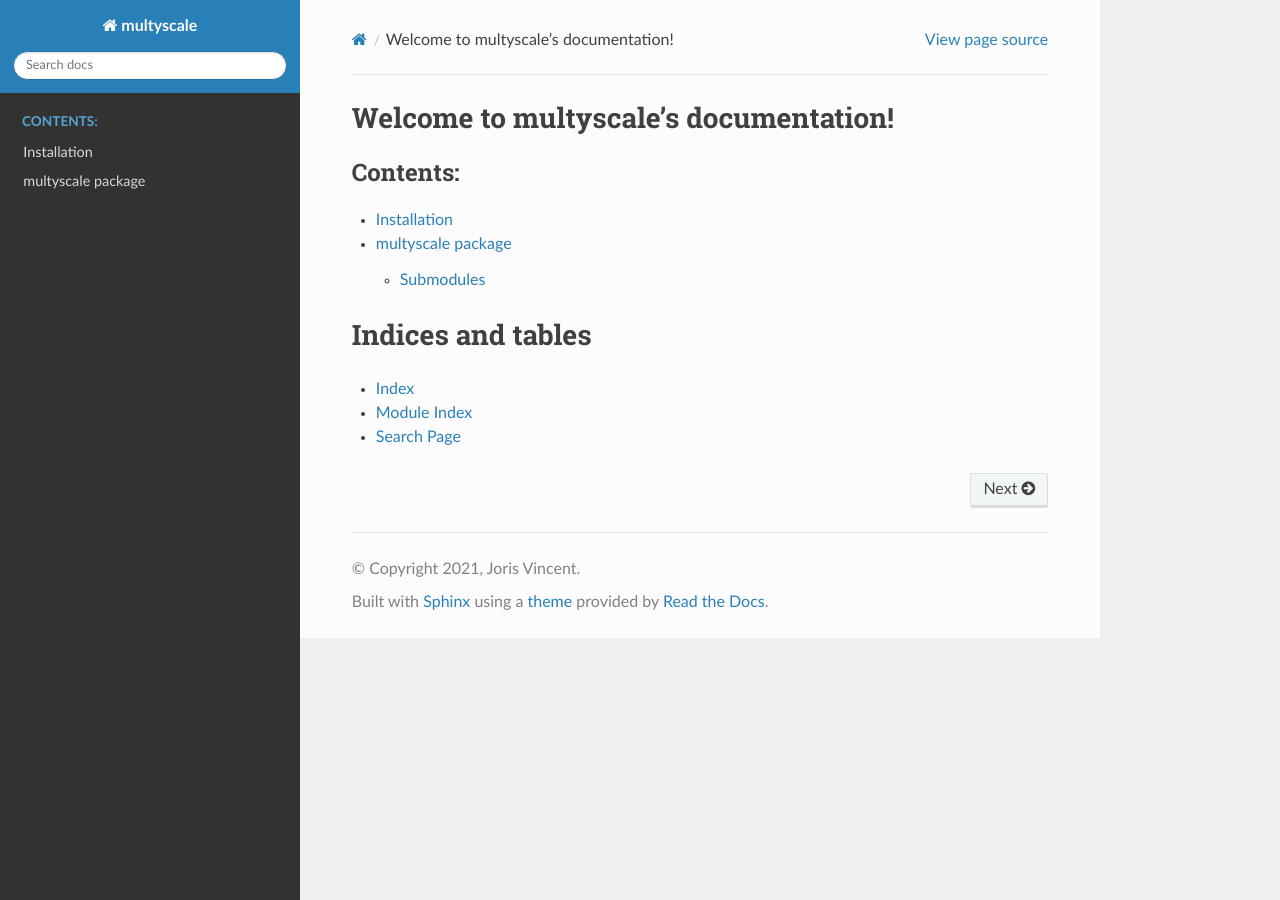
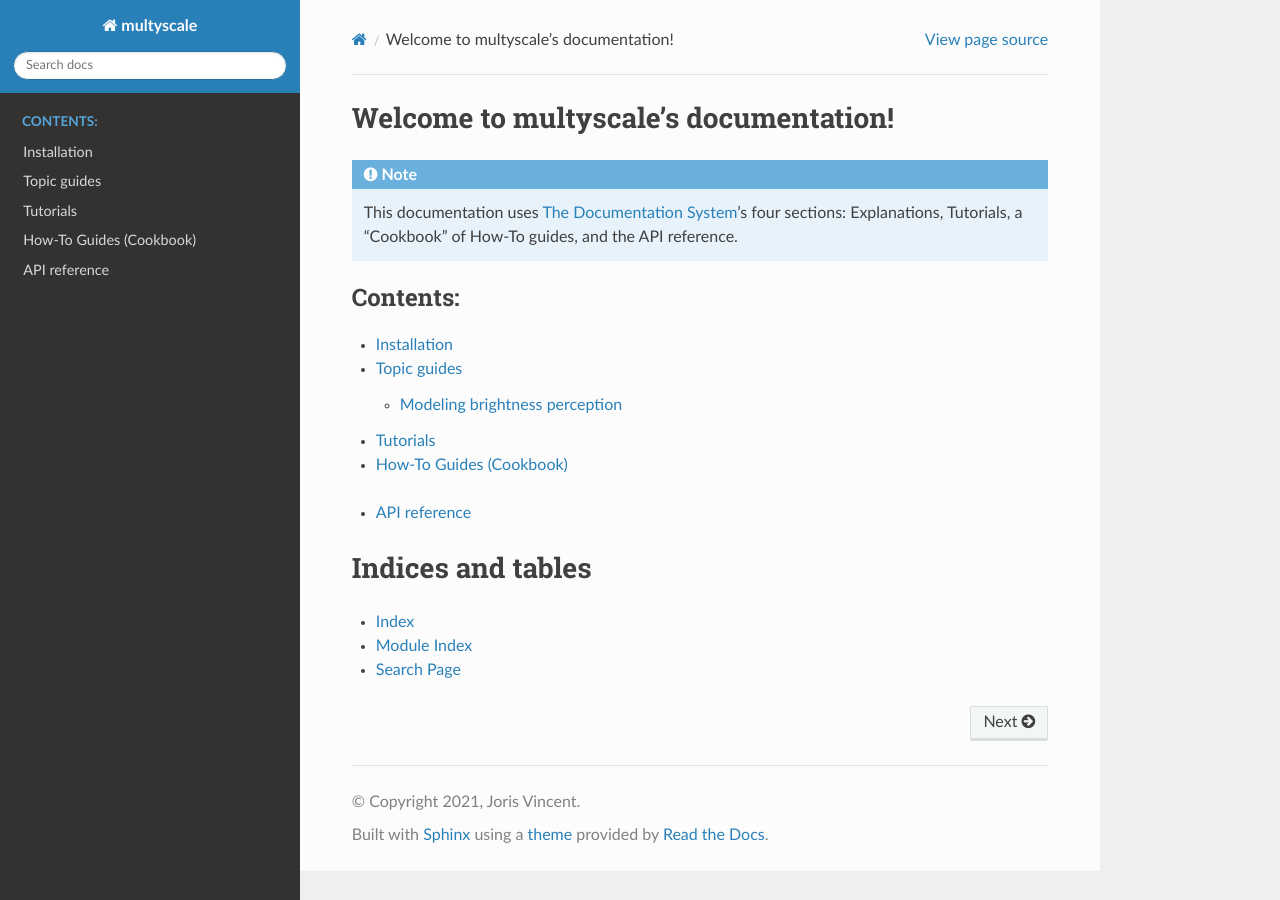
Before and after one commit to computational-psychology/multyscale, a Sphinx documentation site: the page built from docs/index.rst, in a window 1280 px wide. Built offline with Sphinx 7.4.7 and the Read the Docs theme 2.0.0, drawn with Linux system fonts in a browser that asks for light colours.

Commit message:
Split documentation into Topic Guides, Tutorials, How-to, Reference
Documentation system recommended by https://documentation.divio.com/

```diff
--- /dev/null
+++ b/docs/cookbook/cookbook.rst
@@ -0,0 +1,2 @@
+How-To Guides (Cookbook)
+=========================
--- a/docs/index.rst
+++ b/docs/index.rst
@@ -6,13 +6,23 @@
 Welcome to multyscale's documentation!
 ======================================
 
+.. note::
+   This documentation uses `The Documentation System`_'s four sections:
+   Explanations, Tutorials, a "Cookbook" of How-To guides, and the API reference.
+
 .. toctree::
    :maxdepth: 2
    :caption: Contents:
 
    install
-   multyscale
+   topics/topics
+   tutorials/tutorials
+   cookbook/cookbook.rst
 
+.. toctree::
+   :maxdepth: 1
+
+   reference/multyscale
 
 Indices and tables
 ==================
@@ -20,3 +30,5 @@ Indices and tables
 * :ref:`genindex`
 * :ref:`modindex`
 * :ref:`search`
+
+.. _The Documentation System: https://documentation.divio.com/
--- a/docs/multyscale.rst
+++ b/docs/reference/multyscale.rst
@@ -1,13 +1,10 @@
-multyscale package
-==================
+API reference
+=========================
 
 .. automodule:: multyscale
    :members:
    :undoc-members:
    :show-inheritance:
-
-Submodules
-----------
 
 .. toctree::
    :maxdepth: 4
--- /dev/null
+++ b/docs/topics/brightness_modeling.rst
@@ -0,0 +1,2 @@
+Modeling brightness perception
+===============================
--- /dev/null
+++ b/docs/tutorials/tutorials.rst
@@ -0,0 +1,2 @@
+Tutorials
+==========
```
Also changed, not shown: docs/topics/topics.rst (added, +17 -0 lines), docs/reference/multyscale.filterbank.rst (renamed from docs/multyscale.filterbank.rst), docs/reference/multyscale.filters.rst (renamed from docs/multyscale.filters.rst), docs/reference/multyscale.models.rst (renamed from docs/multyscale.models.rst), docs/reference/multyscale.normalization.rst (renamed from docs/multyscale.normalization.rst), docs/reference/multyscale.utils.rst (renamed from docs/multyscale.utils.rst).
